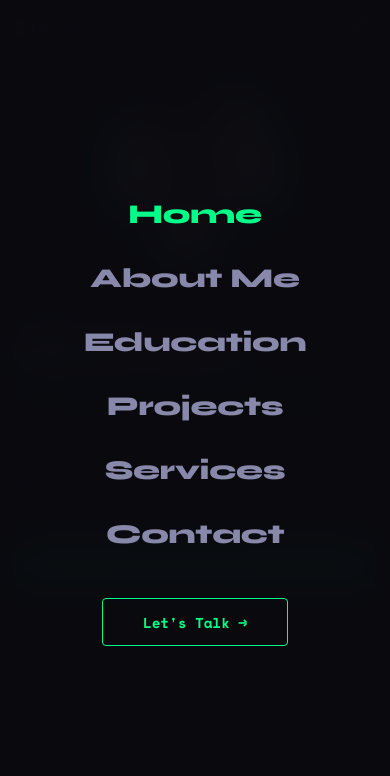
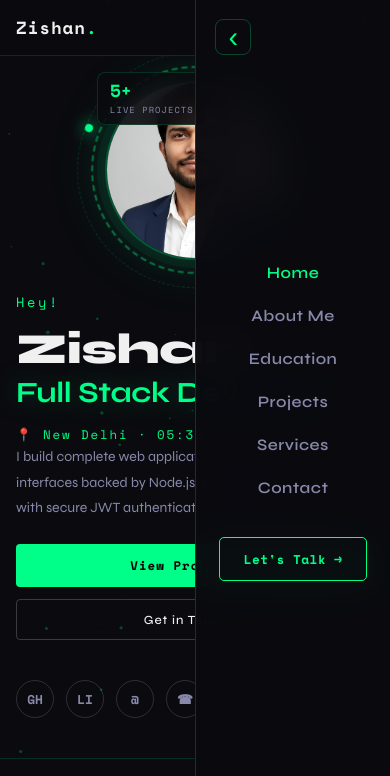
Before and after one commit to sheikhzishan432/zishan-portfolio, a plain HTML site: page index.html in a window 390 px wide. Both pictures are taken after a click on the button "Toggle menu". Shown: the top 776 px of the page. Drawn offline with nearby package versions, Linux system fonts and the light colour scheme.

Commit message:
Updated portfolio

```diff
--- a/index.css
+++ b/index.css
@@ -61,22 +61,91 @@ nav{
 /* Mobile nav drawer */
 .mobile-nav{
   display:none;
-  position:fixed;top:0;left:0;right:0;bottom:0;
-  background:rgba(10,10,15,0.98);
+  position:fixed;
+  top:0;
+  right:0;
+  left:auto;
+  width:50%;
+  height:100vh;
+
+  background:rgba(10,10,15,0.97);
   backdrop-filter:blur(20px);
+
+  border-left:1px solid rgba(0,255,136,0.2);
+
   z-index:550;
+
   flex-direction:column;
   align-items:center;
   justify-content:center;
-  gap:2rem;
+  gap:1.5rem;
+
   opacity:0;
-  transition:opacity .3s;
+  transform:translateX(100%);
+  transition:transform .35s ease, opacity .35s ease;
+
   pointer-events:none;
 }
-.mobile-nav.open{opacity:1;pointer-events:all}
-.mobile-nav a{font-size:1.7rem;font-weight:800;color:var(--gray);text-decoration:none;letter-spacing:-0.01em;transition:color .2s}
-.mobile-nav a:hover,.mobile-nav a.active{color:var(--green)}
-.mobile-nav .mobile-hire{margin-top:1rem;padding:0.8rem 2.5rem;border:1px solid var(--green);border-radius:4px;color:var(--green);font-family:'Space Mono',monospace;font-size:0.9rem;font-weight:600}
+
+.mobile-nav.open{
+  display:flex;
+  opacity:1;
+  transform:translateX(0);
+  pointer-events:all;
+}
+
+.mobile-nav a{
+  font-size:1rem;
+  font-weight:600;
+  color:var(--gray);
+  text-decoration:none;
+  letter-spacing:0.03em;
+  transition:color .2s;
+}
+
+.mobile-nav a:hover,
+.mobile-nav a.active{
+  color:var(--green);
+}
+
+.mobile-nav .mobile-hire{
+  margin-top:1rem;
+  padding:0.7rem 1.5rem;
+  border:1px solid var(--green);
+  border-radius:5px;
+  color:var(--green);
+  font-family:'Space Mono',monospace;
+  font-size:0.8rem;
+  font-weight:600;
+}
+
+.mobile-back{
+  position:absolute;
+  top:1.2rem;
+  left:1.2rem;
+  width:36px;
+  height:36px;
+
+  display:flex;
+  align-items:center;
+  justify-content:center;
+
+  background:transparent;
+  border:1px solid rgba(0,255,136,0.25);
+  border-radius:8px;
+
+  color:var(--green);
+  font-size:1.8rem;
+  line-height:1;
+  cursor:pointer;
+
+  transition:all .2s;
+}
+
+.mobile-back:hover{
+  background:rgba(0,255,136,0.08);
+  border-color:var(--green);
+}
 
 /* ─── HERO ─── */
 .hero{
--- a/index.html
+++ b/index.html
@@ -50,6 +50,11 @@
 
 <!-- MOBILE NAV DRAWER -->
 <div class="mobile-nav" id="mobileNav">
+
+  <button class="mobile-back" id="mobileBack" aria-label="Back">
+    ‹
+  </button>
+
   <a href="#home" class="active">Home</a>
   <a href="#about">About Me</a>
   <a href="#education">Education</a>
@@ -57,6 +62,7 @@
   <a href="#services">Services</a>
   <a href="#contact">Contact</a>
   <a href="mailto:zishan7970@gmail.com" class="mobile-hire">Let's Talk →</a>
+
 </div>
 
 <!-- HERO -->
--- a/index.js
+++ b/index.js
@@ -47,21 +47,51 @@ if(window.matchMedia('(pointer:fine)').matches){
 }
 
 // HAMBURGER MENU
-const hamburger=document.getElementById('hamburger');
-const mobileNav=document.getElementById('mobileNav');
-hamburger.addEventListener('click',()=>{
-  const isOpen=hamburger.classList.toggle('open');
+const hamburger = document.getElementById('hamburger');
+const mobileNav = document.getElementById('mobileNav');
+const mobileBack = document.getElementById('mobileBack');
+
+hamburger.addEventListener('click', () => {
+
+  const isOpen = hamburger.classList.toggle('open');
+
   mobileNav.classList.toggle('open');
-  hamburger.setAttribute('aria-expanded',isOpen);
-  document.body.style.overflow=mobileNav.classList.contains('open')?'hidden':'';
+
+  hamburger.setAttribute('aria-expanded', isOpen);
+
+  document.body.style.overflow =
+    mobileNav.classList.contains('open') ? 'hidden' : '';
+
 });
-mobileNav.querySelectorAll('a').forEach(a=>{
-  a.addEventListener('click',()=>{
+
+mobileNav.querySelectorAll('a').forEach(a => {
+
+  a.addEventListener('click', () => {
+
     hamburger.classList.remove('open');
     mobileNav.classList.remove('open');
-    hamburger.setAttribute('aria-expanded','false');
-    document.body.style.overflow='';
+
+    hamburger.setAttribute('aria-expanded', 'false');
+
+    document.body.style.overflow = '';
+
   });
+
+});
+
+mobileBack.addEventListener('click', () => {
+
+  hamburger.classList.remove('open');
+  mobileNav.classList.remove('open');
+
+  hamburger.setAttribute('aria-expanded', 'false');
+
+  document.body.style.overflow = '';
+
+  document.getElementById('home').scrollIntoView({
+    behavior: 'smooth'
+  });
+
 });
 
 // SCROLL REVEAL
```
